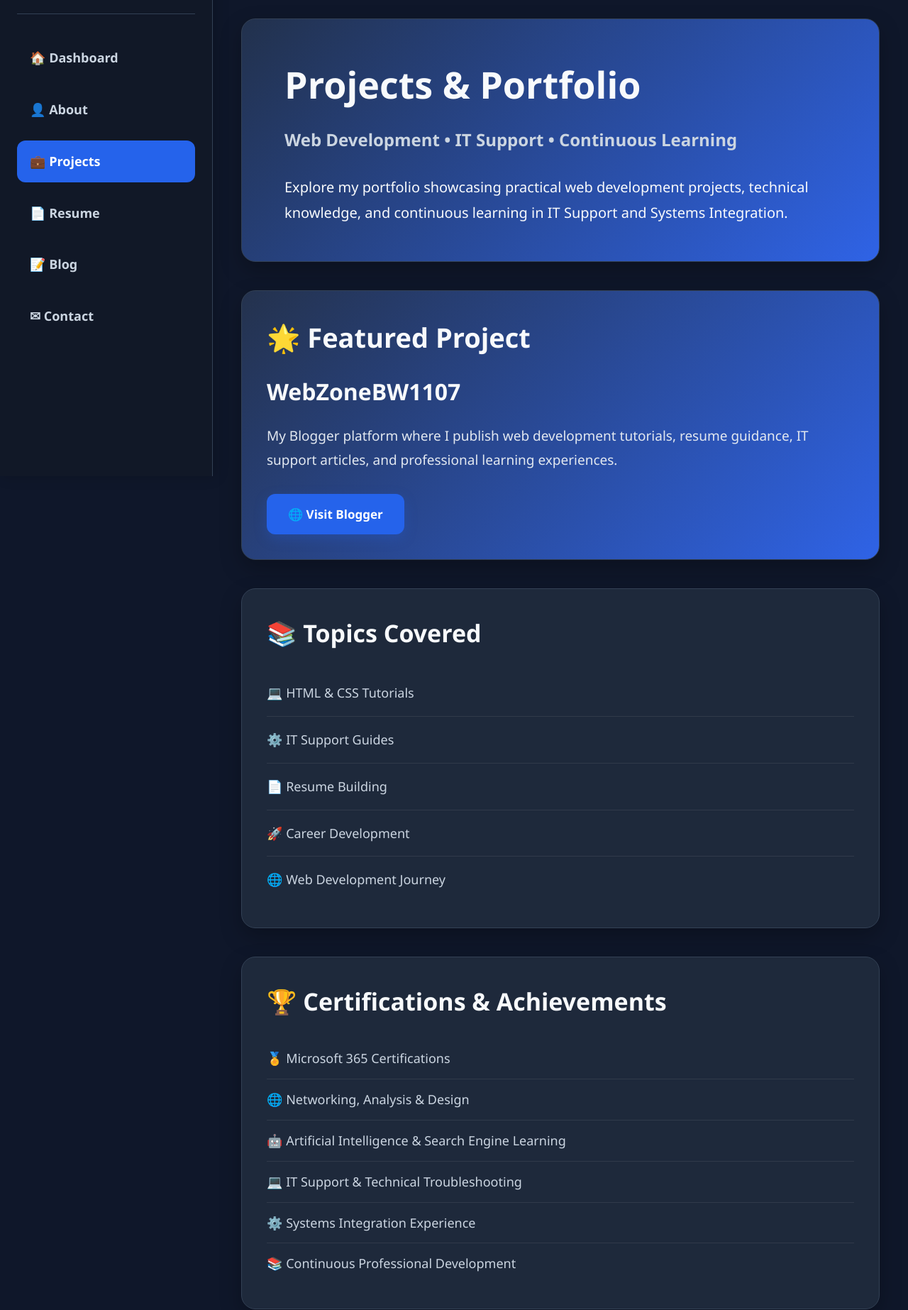
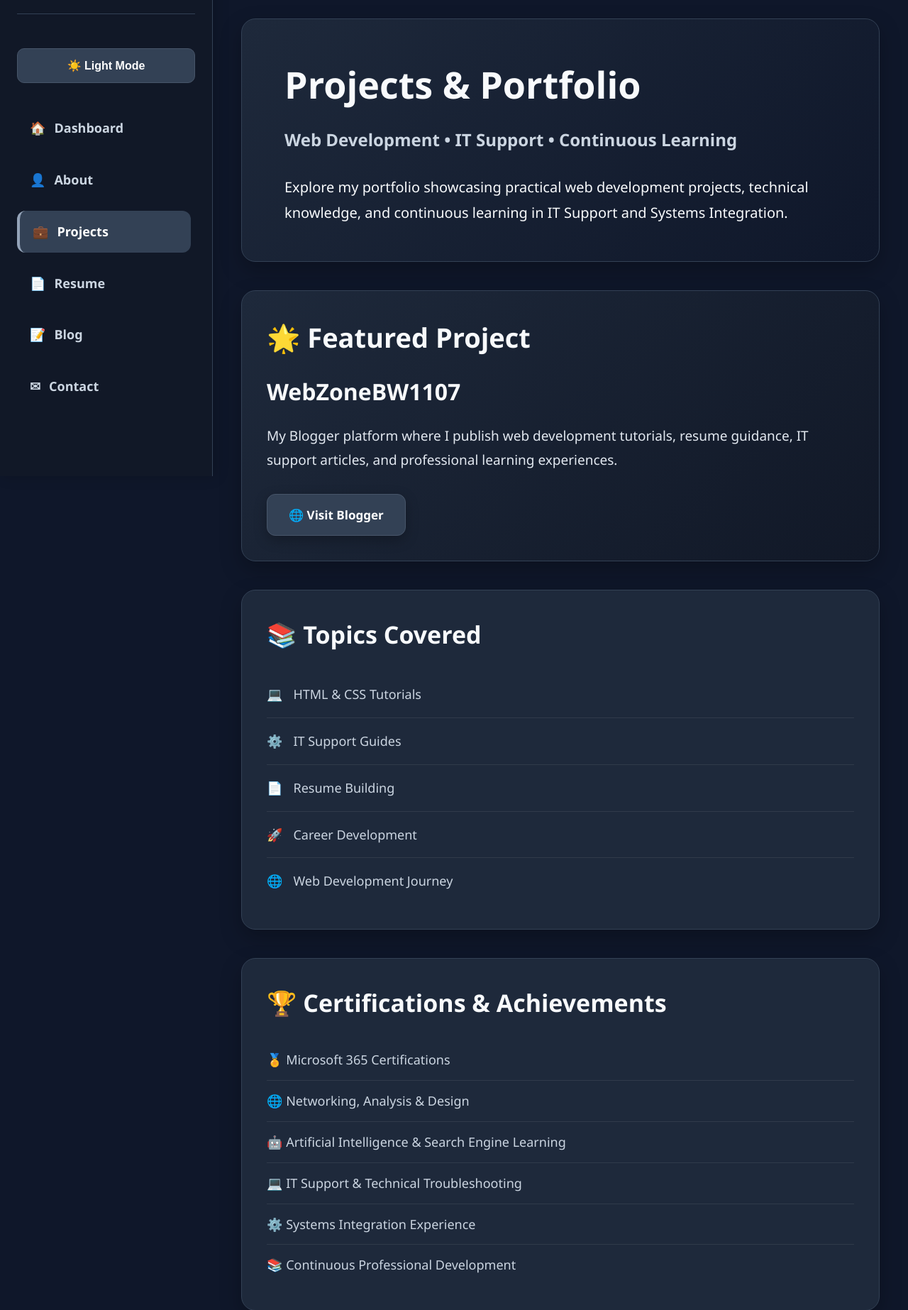
Before and after one commit to samchouhan1107-prog/webzonebw, a PHP site: page /projects.html in a window 1280 px wide. Shown: the part 129-1975 px from the top of the page at 71% size. Run offline with PHP 8.4, Linux system fonts and the light colour scheme.

Commit message:
apply all changes

```diff
--- a/css/style.css
+++ b/css/style.css
@@ -108,14 +108,15 @@ body {
 }
 
 .sidebar ul li a:hover {
-  background: #2563EB;
+  background: #334155;
   color: #FFFFFF;
   transform: translateX(6px);
 }
 
 .sidebar ul li a.active {
-  background: #2563EB;
+  background: #334155;
   color: #FFFFFF;
+  border-left: 4px solid #94A3B8;
 }
 
 /* ==========================================================
@@ -144,7 +145,7 @@ body {
    HERO SECTION
 ========================================================== */
 .hero {
-  background: linear-gradient(135deg, #22314C, #2F63E6);
+  background: linear-gradient(135deg, #1E293B, #0F172A);
   border-radius: 20px;
   padding: 50px 60px;
   border: 1px solid #334155;
@@ -184,22 +185,22 @@ body {
   justify-content: center;
   gap: 10px;
   padding: 15px 30px;
-  background: #2563EB;
+  background: #334155;
   color: #FFFFFF;
   text-decoration: none;
   font-size: 17px;
   font-weight: 600;
-  border: none;
+  border: 1px solid #475569;
   border-radius: 12px;
   cursor: pointer;
   transition: all 0.30s ease;
-  box-shadow: 0 6px 18px rgba(37, 99, 235, 0.25);
+  box-shadow: 0 6px 18px rgba(0, 0, 0, 0.25);
 }
 
 .btn:hover {
-  background: #1D4ED8;
+  background: #475569;
   transform: translateY(-3px);
-  box-shadow: 0 12px 28px rgba(37, 99, 235, 0.35);
+  box-shadow: 0 12px 28px rgba(0, 0, 0, 0.35);
 }
 
 /* ==========================================================
@@ -224,7 +225,7 @@ body {
 .featured-card {
   margin-top: 40px;
   padding: 35px;
-  background: linear-gradient(135deg, #24324D, #2F63E6);
+  background: linear-gradient(135deg, #1E293B, #111827);
   border: 1px solid #334155;
   border-radius: 20px;
   box-shadow: 0 12px 30px rgba(0, 0, 0, 0.25);
@@ -741,9 +743,9 @@ form .btn {
   width: 100%;
   margin-top: 30px;
   padding: 14px;
-  background: #2563EB;
+  background: #334155;
   color: #FFFFFF;
-  border: none;
+  border: 1px solid #475569;
   border-radius: 10px;
   cursor: pointer;
   font-size: 16px;
@@ -870,7 +878,7 @@ body.light-mode .theme-btn {
 /* Firefox */
 .sidebar-nav {
   scrollbar-width: thin;
-  scrollbar-color: #3B82F6 #111827;
+  scrollbar-color: #475569 #111827;
 }
 
 /* Chrome, Edge, Safari */
@@ -884,13 +892,13 @@ body.light-mode .theme-btn {
 }
 
 .sidebar-nav::-webkit-scrollbar-thumb {
-  background: #3B82F6;
+  background: #475569;
   border-radius: 20px;
   border: 2px solid #111827;
 }
 
 .sidebar-nav::-webkit-scrollbar-thumb:hover {
-  background: #2563EB;
+  background: #64748B;
 }
 
 /* ==========================================================
--- a/projects.html
+++ b/projects.html
@@ -4,18 +4,14 @@
 <head>
     <meta charset="UTF-8">
     <meta name="viewport" content="width=device-width, initial-scale=1.0">
-
-
+    <meta name="google-adsense-account" content="ca-pub-2904917114665090">
     <meta name="description"
-
     content="Sameer Chouhan Portfolio | IT Support | Systems Integration | Web Development">
 
     <title>Projects | WebZoneBW</title>
 
     <link rel="icon" type="image/x-icon" href="assets/favicon.ico">
-
     <link rel="stylesheet" href="css/style.css">
-
 </head>
 
  <body>
@@ -23,28 +19,31 @@
 <div class="container">
 
     <!-- Sidebar -->
-
     <aside class="sidebar">
 
         <div class="logo">
             <img src="assets/logo.png" alt="WebZoneBW Logo">
         </div>
 
-        <nav>
+        <!-- Theme Button -->
+        <button id="themeToggle" class="theme-btn" aria-label="Toggle Theme">
+            <span aria-hidden="true">☀️</span> Light Mode
+        </button>
+
+        <nav class="sidebar-nav" aria-label="Main Navigation">
             <ul>
-                <li><a href="index.html">🏠 Dashboard</a></li>
-                <li><a href="about.html">👤 About</a></li>
-                <li><a href="projects.html" class="active">💼 Projects</a></li>
-                <li><a href="resume.html">📄 Resume</a></li>
-                <li><a href="blog.html">📝 Blog</a></li>
-                <li><a href="contact.html">✉ Contact</a></li>
+                <li><a href="index.html"><span aria-hidden="true">🏠</span> Dashboard</a></li>
+                <li><a href="about.html"><span aria-hidden="true">👤</span> About</a></li>
+                <li><a href="projects.html" class="active" aria-current="page"><span aria-hidden="true">💼</span> Projects</a></li>
+                <li><a href="resume.html"><span aria-hidden="true">📄</span> Resume</a></li>
+                <li><a href="blog.html"><span aria-hidden="true">📝</span> Blog</a></li>
+                <li><a href="contact.html"><span aria-hidden="true">✉</span> Contact</a></li>
             </ul>
         </nav>
 
     </aside>
 
     <!-- Main Content -->
-
     <main class="main-content">
 
         <header class="top-header">
@@ -52,135 +51,83 @@
         </header>
 
         <!-- Hero -->
-
         <section class="hero">
-
             <h1>Projects & Portfolio</h1>
-
             <h3>Web Development • IT Support • Continuous Learning</h3>
-
             <p>
                 Explore my portfolio showcasing practical web development
                 projects, technical knowledge, and continuous learning in
                 IT Support and Systems Integration.
             </p>
-
         </section>
 
         <!-- Featured Project -->
-
         <section class="featured-card">
-
             <h2>🌟 Featured Project</h2>
-
             <h3>WebZoneBW1107</h3>
-
             <p>
                 My Blogger platform where I publish web development
                 tutorials, resume guidance, IT support articles,
                 and professional learning experiences.
             </p>
-
             <a href="https://webzonebw1107.blogspot.com/"
                target="_blank"
+               rel="noopener noreferrer"
                class="btn">
                 🌐 Visit Blogger
             </a>
-
         </section>
 
         <!-- Topics -->
-
         <section class="quick-info">
-
             <h2>📚 Topics Covered</h2>
-
             <ul>
-
-                <li>💻 HTML & CSS Tutorials</li>
-
-                <li>⚙️ IT Support Guides</li>
-
-                <li>📄 Resume Building</li>
-
-                <li>🚀 Career Development</li>
-
-                <li>🌐 Web Development Journey</li>
-
+                <li><span aria-hidden="true">💻</span> HTML & CSS Tutorials</li>
+                <li><span aria-hidden="true">⚙️</span> IT Support Guides</li>
+                <li><span aria-hidden="true">📄</span> Resume Building</li>
+                <li><span aria-hidden="true">🚀</span> Career Development</li>
+                <li><span aria-hidden="true">🌐</span> Web Development Journey</li>
             </ul>
-
         </section>
 
         <!-- Achievements -->
-
         <section class="projects">
-
             <h2>🏆 Certifications & Achievements</h2>
-
             <ul>
-
-                <li>🏅 Microsoft 365 Certifications</li>
-
-                <li>🌐 Networking, Analysis & Design</li>
-
-                <li>🤖 Artificial Intelligence & Search Engine Learning</li>
-
-                <li>💻 IT Support & Technical Troubleshooting</li>
-
-                <li>⚙️ Systems Integration Experience</li>
-
-                <li>📚 Continuous Professional Development</li>
-
+                <li><span aria-hidden="true">🏅</span> Microsoft 365 Certifications</li>
+                <li><span aria-hidden="true">🌐</span> Networking, Analysis & Design</li>
+                <li><span aria-hidden="true">🤖</span> Artificial Intelligence & Search Engine Learning</li>
+                <li><span aria-hidden="true">💻</span> IT Support & Technical Troubleshooting</li>
+                <li><span aria-hidden="true">⚙️</span> Systems Integration Experience</li>
+                <li><span aria-hidden="true">📚</span> Continuous Professional Development</li>
             </ul>
-
         </section>
 
         <!-- Future Projects -->
-
         <section class="featured-card">
-
             <h2>🚀 Future Projects</h2>
-
             <p>
                 I am actively working on expanding my portfolio with
                 modern web applications, automation solutions,
                 IT administration tools, and client-focused websites,
                 including an online legal consultation platform.
             </p>
-
         </section>
 
-
-
-
         <footer class="site-footer">
-
             <div class="footer-content">
-
                 <p>
-
                     © 2026 <strong>WebZoneBW</strong><br>
-
                     Designed & Developed by Sameer Chouhan
-
                 </p>
-
-        <nav class="footer-links">
-
+                <nav class="footer-links" aria-label="Footer Navigation">
                     <a href="privacy.html">Privacy Policy</a>
-
                     <a href="terms.html">Terms & Conditions</a>
-
                     <a href="disclaimer.html">Disclaimer</a>
-
                     <a href="contact.html">Contact</a>
-
                 </nav>
-
             </div>
-
         </footer>
-
 
     </main>
 
```
Also changed, not shown: other parts of css/style.css (+21 -14 lines), about.html (+21 -111 lines), blog.html (+20 -65 lines), contact.html (+23 -94 lines), index.html (+0 -8 lines), master.html (+14 -9 lines), resume.html (+20 -17 lines), README.md. Lines whose indentation alone changed are shown as unchanged.
